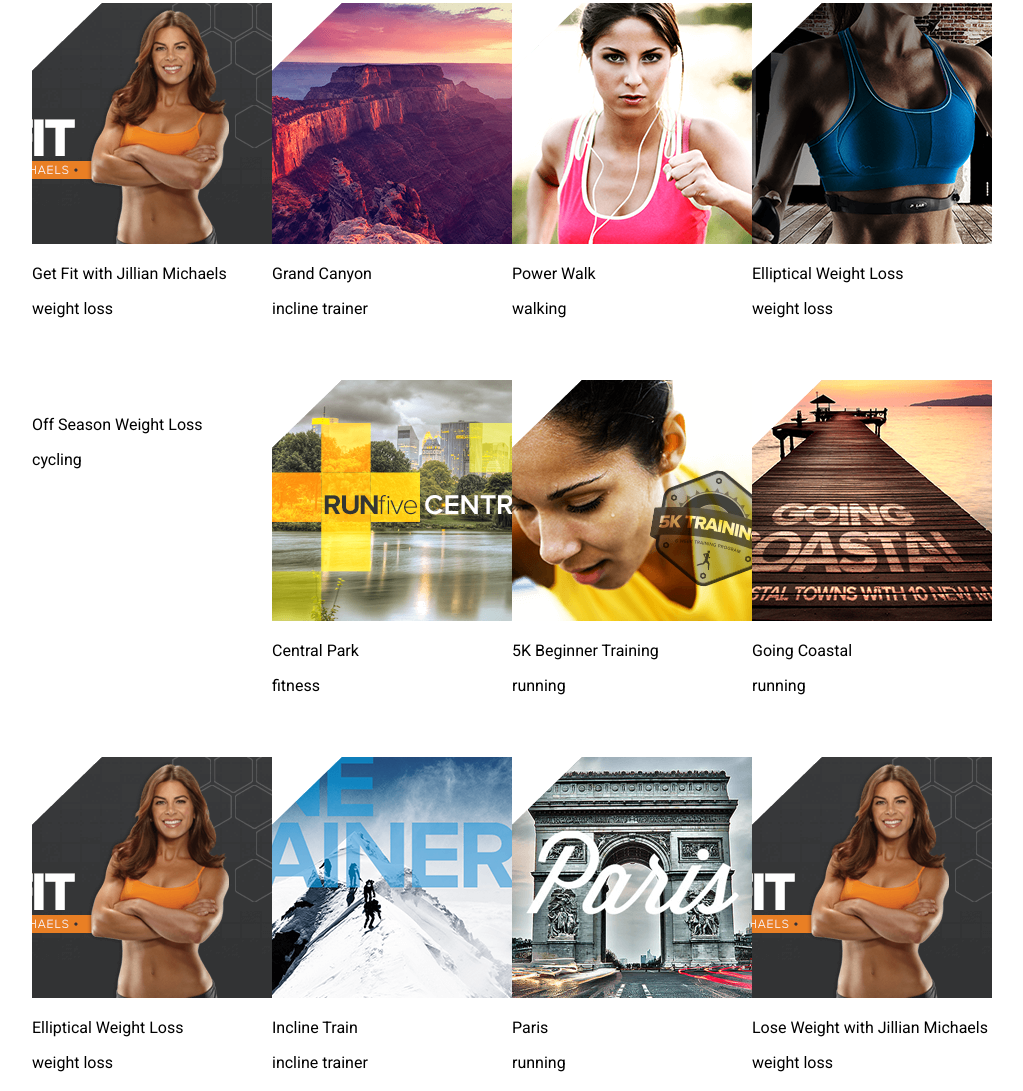
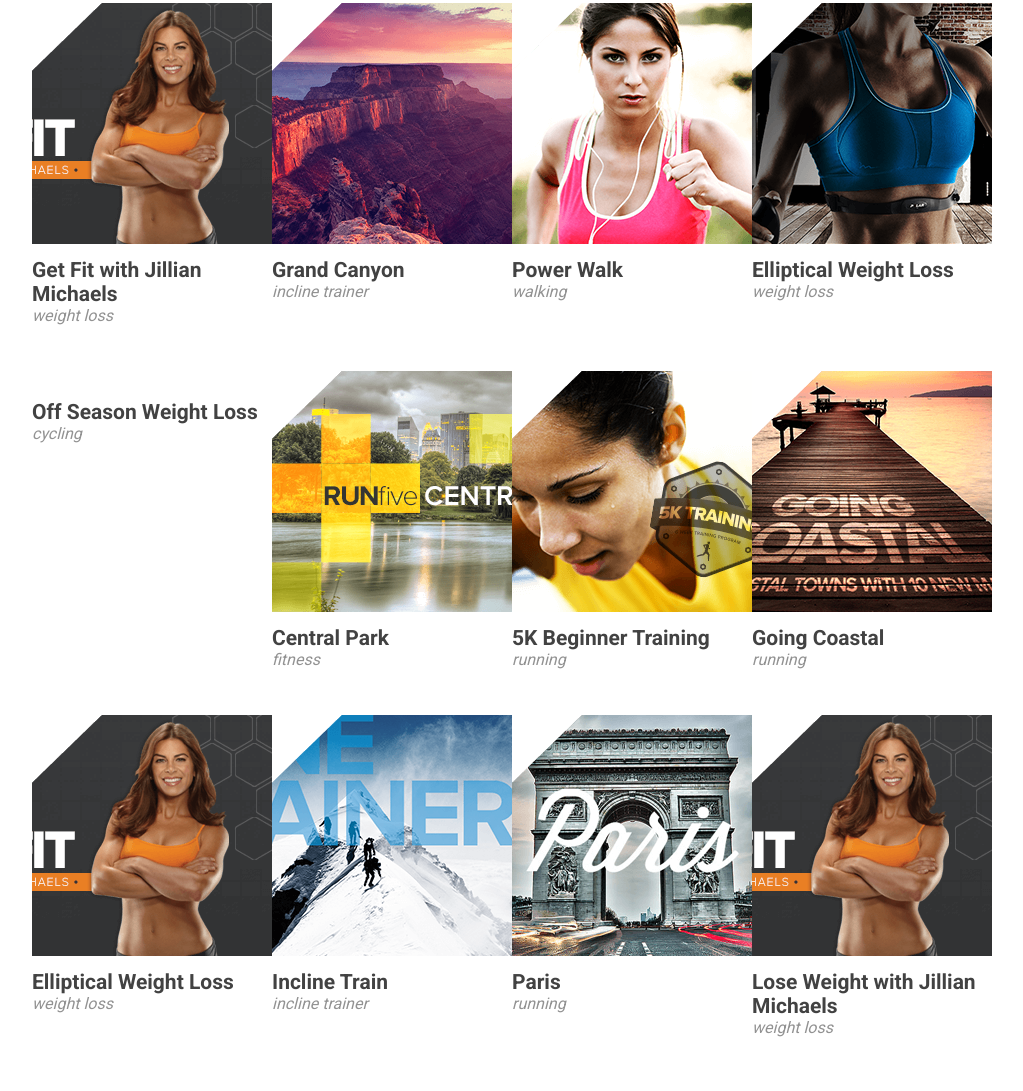
Before and after one commit to mparker11/ifit2019-test, a plain HTML site: page index.html in a window 1280 px wide. Shown: the part 965-2056 px from the top of the page, without its empty margins (148-1171 px from the left). Drawn offline with Linux system fonts and the light colour scheme.

Commit message:
More programs styles

```diff
--- a/css/landing.css
+++ b/css/landing.css
@@ -140,3 +140,16 @@ nav .nav-right a:not(:last-of-type) {
     justify-content: space-between;
     grid-row-gap: 46px;
 }
+.program-block .program-title {
+    margin-top: 10px;
+    margin-bottom: 0;
+    font-size: 21px;
+    font-weight: 700;
+    color: #424242;
+}
+.program-block .program-category {
+    margin: 0;
+    font-size: 16px;
+    font-style: italic;
+    color: #929292;
+}
```
